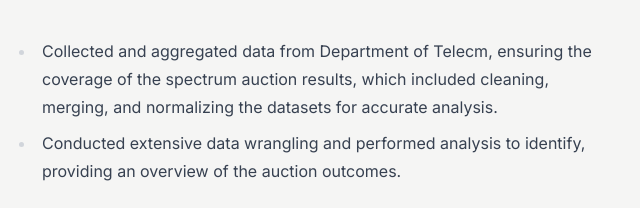
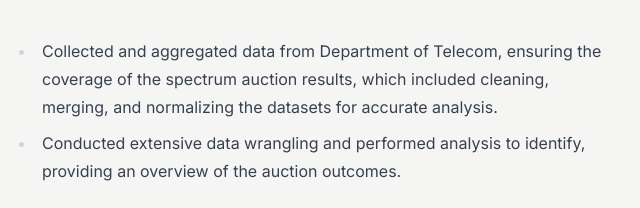
Before and after one commit to krmh04/krmh04.github.io, an Astro site: page /projects/project-3 in a window 1280 px wide. Shown: the part 293-501 px from the top of the page, 330-970 px from the left. Built offline with nearby package versions, Linux system fonts and the light colour scheme; Astro itself is replaced by a stand-in of ours; a web font is replaced by a local one.

Commit message:
update cv and fix typo

```diff
--- a/src/content/projects/project-3/index.md
+++ b/src/content/projects/project-3/index.md
@@ -5,5 +5,5 @@ date: "Jun 27 2024"
 repoURL: "https://github.com/krmh04/spectrum-auction"
 
 ---
-- Collected and aggregated data from Department of Telecm, ensuring the coverage of the spectrum auction results, which included cleaning, merging, and normalizing the datasets for accurate analysis.
+- Collected and aggregated data from Department of Telecom, ensuring the coverage of the spectrum auction results, which included cleaning, merging, and normalizing the datasets for accurate analysis.
 - Conducted extensive data wrangling and performed analysis to identify, providing an overview of the auction outcomes.
```
Also changed, not shown: 1 other file.
